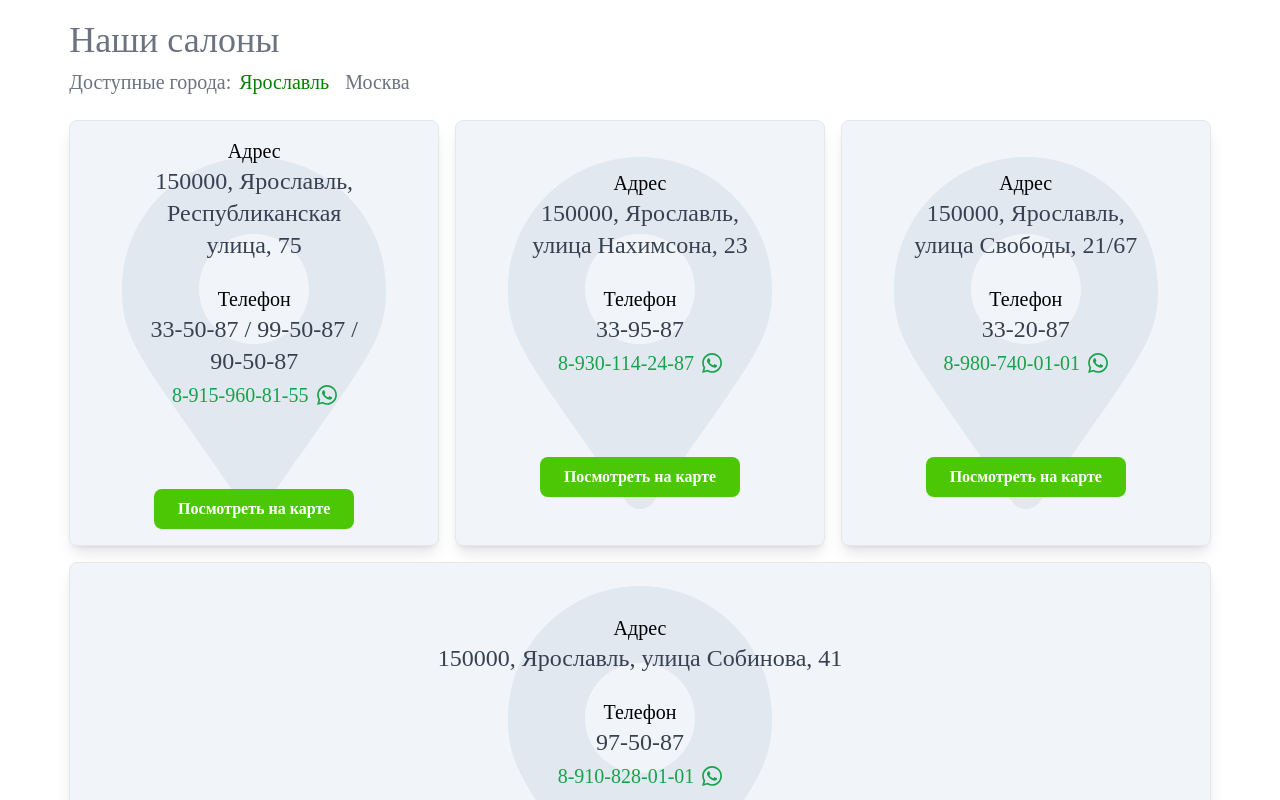
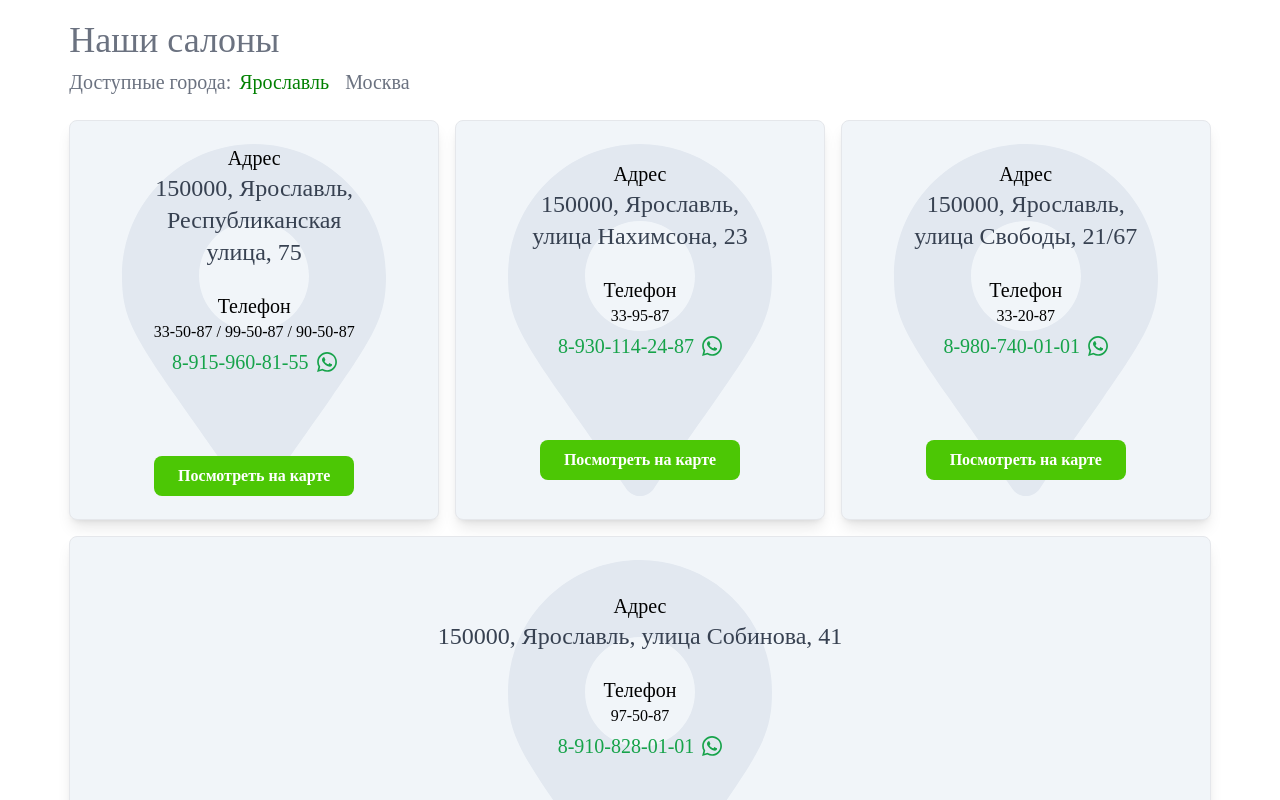
Before and after one commit to icestormikk/vscode-projects, a React (Create React App) app in the folder aggregator-front/: page /about in a window 1280 px wide. Shown: the part 620-1420 px from the top of the page. Built offline with nearby package versions, Linux system fonts and the light colour scheme.

Commit message:
Cleaning code

```diff
--- a/aggregator-front/src/components/special/AddressPanel.jsx
+++ b/aggregator-front/src/components/special/AddressPanel.jsx
@@ -13,11 +13,11 @@ export default function AddressPanel({
       <div id="address-panel" className="w-2/3 flex flex-col gap-6 text-center font-light z-0">
         <div>
           <h1>Адрес</h1>
-          <p>{address}</p>
+          {address}
         </div>
         <div>
           <h1>Телефон</h1>
-          <p>{phone}</p>
+          {phone}
         </div>
         <div className="flex justify-center items-center">
           <a
@@ -36,5 +36,5 @@ export default function AddressPanel({
 AddressPanel.propTypes = {
   address: PropTypes.objectOf(PropTypes.shape).isRequired,
   phone: PropTypes.objectOf(PropTypes.shape).isRequired,
-  locationLink: PropTypes.objectOf(PropTypes.shape).isRequired,
+  locationLink: PropTypes.string.isRequired,
 };
```
